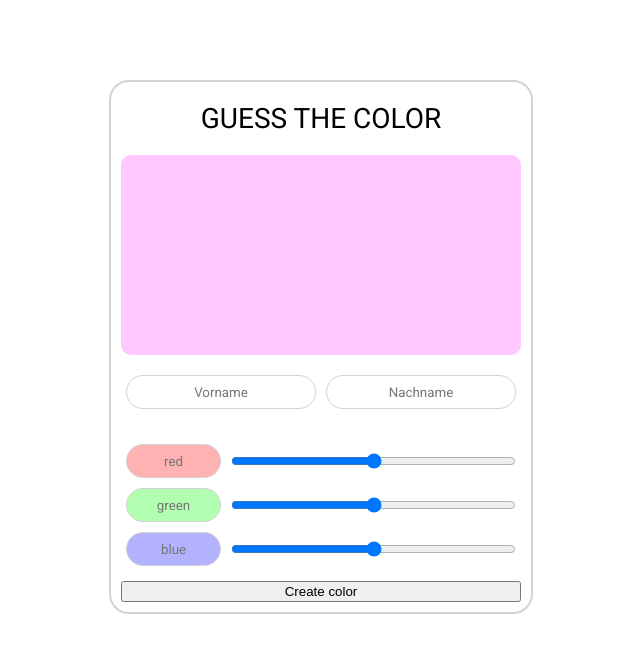
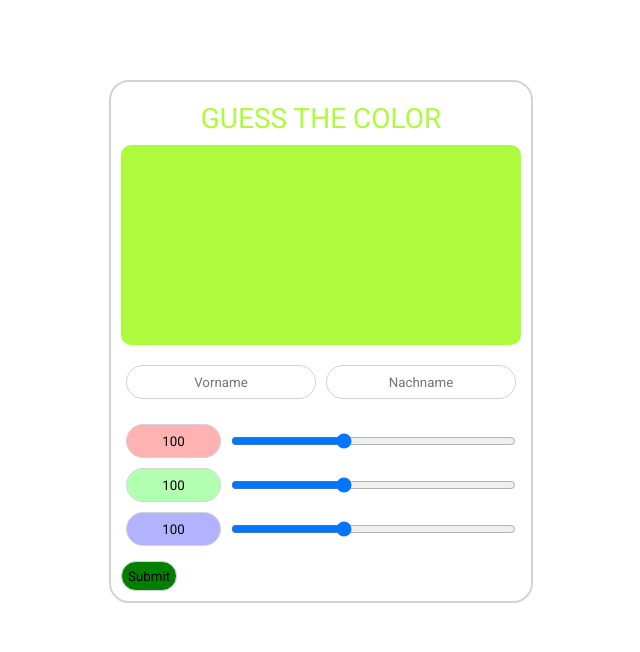
Before and after one commit to aledomakis/colour-guesser, a React (Create React App) app: page / in a window 1280 px wide. Shown: the top 652 px of the page, without its empty margins (319-959 px from the left). Built offline with nearby package versions, Linux system fonts and the light colour scheme.

Commit message:
Take user inputs for the guess

```diff
--- a/src/App.js
+++ b/src/App.js
@@ -1,6 +1,5 @@
-import Colourbox from "./Colourbox";
 import Inputs from "./Inputs";
-import { useState } from "react";
+import { useEffect, useState } from "react";
 import useColorGenerator from "./useColorGenerator";
 import { renderIntoDocument } from "react-dom/test-utils";
 
@@ -11,16 +10,32 @@ function App() {
     blue: 255,
   });
   const generatedColor = useColorGenerator();
-  const handleGenerate = () => {
+
+  //generate initial Color when Page is called
+  useEffect(() => {
     setTrueColor(generatedColor);
-    console.log(trueColor);
+  }, []);
+
+  //generate Color every time the user submits a color
+  const generateNewColor = () => {
+    setTrueColor(generatedColor);
   };
   return (
     <div className="container">
-      <h1>GUESS THE COLOR</h1>
-      <Colourbox color={trueColor} />
-      <Inputs />
-      <button onClick={handleGenerate}>Create color</button>
+      <h1
+        style={{
+          color: `rgb(${trueColor.red},${trueColor.green},${trueColor.blue})`,
+        }}
+      >
+        GUESS THE COLOR
+      </h1>
+      <div
+        className="colorbox"
+        style={{
+          backgroundColor: `rgb(${trueColor.red},${trueColor.green},${trueColor.blue})`,
+        }}
+      ></div>
+      <Inputs handleSubmit={generateNewColor} />
     </div>
   );
 }
--- a/src/Colourbox.jsx
+++ /dev/null
@@ -1,14 +0,0 @@
-import "./index.css";
-
-const Colourbox = ({ color }) => {
-  return (
-    <div
-      className="colorbox"
-      style={{
-        backgroundColor: `rgb(${color.red},${color.green},${color.blue})`,
-      }}
-    ></div>
-  );
-};
-
-export default Colourbox;
--- a/src/Inputs.jsx
+++ b/src/Inputs.jsx
@@ -1,9 +1,34 @@
-const Inputs = () => {
+import { useState } from "react";
+
+const Inputs = ({ handleSubmit }) => {
+  const [firstName, setFirstName] = useState("");
+  const [lastName, setLastName] = useState("");
+  const [red, setRed] = useState(100);
+  const [green, setGreen] = useState(100);
+  const [blue, setBlue] = useState(100);
+
   return (
     <>
+      <form
+        className="input-form"
+        onSubmit={() => {
+          this.SubmitButton.disabled = true;
+          return handleSubmit;
+        }}
+      >
         <div className="name-input">
-        <input type="text" placeholder="Vorname" />
-        <input type="text" placeholder="Nachname" />
+          <input
+            type="text"
+            placeholder="Vorname"
+            value={firstName}
+            onChange={(e) => setFirstName(e.target.value)}
+          />
+          <input
+            type="text"
+            placeholder="Nachname"
+            value={lastName}
+            onChange={(e) => setLastName(e.target.value)}
+          />
         </div>
         <div className="color-input">
           <div className="text-color-input">
@@ -11,24 +36,50 @@ const Inputs = () => {
               type="text"
               placeholder="red"
               style={{ backgroundColor: "rgba(255,0,0,0.3)" }}
+              value={red}
+              onChange={(e) => setRed(e.target.value)}
             />
             <input
               type="text"
               placeholder="green"
               style={{ backgroundColor: "rgba(0,255,0,0.3)" }}
+              value={green}
+              onChange={(e) => setGreen(e.target.value)}
             />
             <input
               type="text"
               placeholder="blue"
               style={{ backgroundColor: "rgba(0,0,255,0.3)" }}
+              value={blue}
+              onChange={(e) => setBlue(e.target.value)}
             />
           </div>
           <div className="slider-color-input">
-          <input type="range" style={{ trackcolor: "red", color: "green" }} />
-          <input type="range" />
-          <input type="range" />
+            <input
+              type="range"
+              value={red}
+              min="0"
+              max="255"
+              onChange={(e) => setRed(e.target.value)}
+            />
+            <input
+              type="range"
+              value={green}
+              min="0"
+              max="255"
+              onChange={(e) => setGreen(e.target.value)}
+            />
+            <input
+              type="range"
+              value={blue}
+              min="0"
+              max="255"
+              onChange={(e) => setBlue(e.target.value)}
+            />
           </div>
         </div>
+        <input type="submit" name="SubmitButton" value="Submit" />
+      </form>
     </>
   );
 };
--- a/src/index.css
+++ b/src/index.css
@@ -17,10 +17,11 @@ h1 {
   font-size: 28px;
   font-weight: 400;
   text-align: center;
-  margin: 10px 0;
+  margin: 10px 0 0;
 }
 
-input[type="text"] {
+input[type="text"],
+input[type="submit"] {
   font-family: Roboto;
   text-align: center;
   border: 1px;
@@ -33,8 +34,13 @@ input[type="text"] {
   outline: none;
 }
 
-input[type="text"]:hover {
+input[type="text"]:hover,
+input[type="submit"]:hover {
   box-shadow: 1px 3px 5px rgba(0, 0, 0, 0.1);
+}
+
+input[type="submit"] {
+  background-color: green;
 }
 
 .container {
@@ -52,12 +58,16 @@ input[type="text"]:hover {
 }
 
 .colorbox {
-  background-color: rgba(0, 255, 255, 0.322);
   border-radius: 10px;
   width: inherit;
   max-width: inherit;
   height: 200px;
   margin: 10px 0;
+}
+
+.input-form {
+  width: inherit;
+  max-width: inherit;
 }
 
 .name-input {
```
Lines whose indentation alone changed are shown as unchanged.
